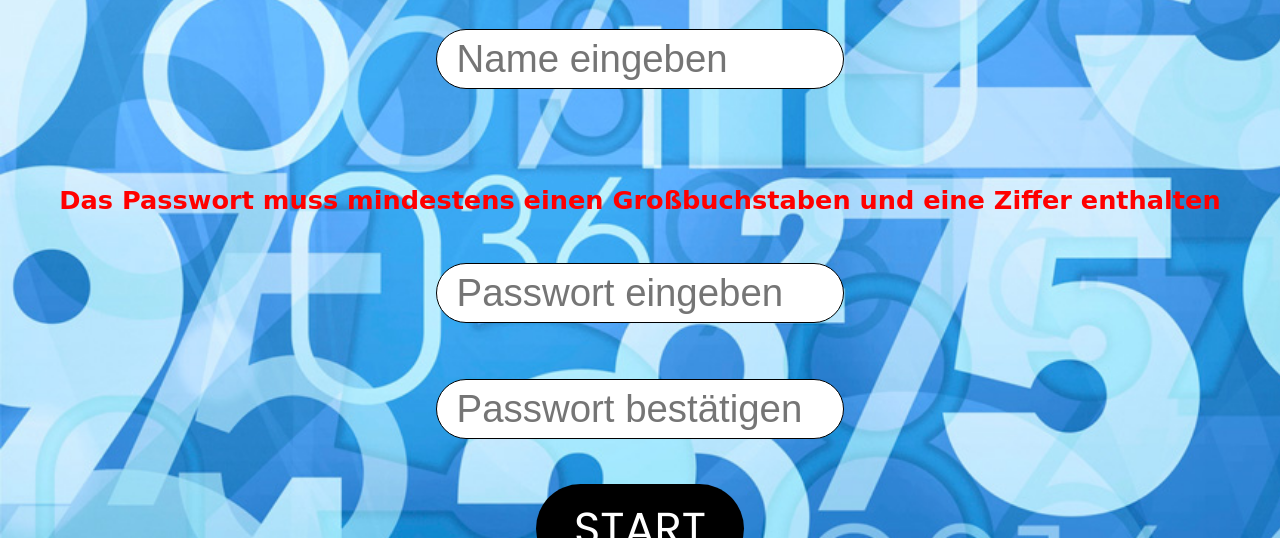
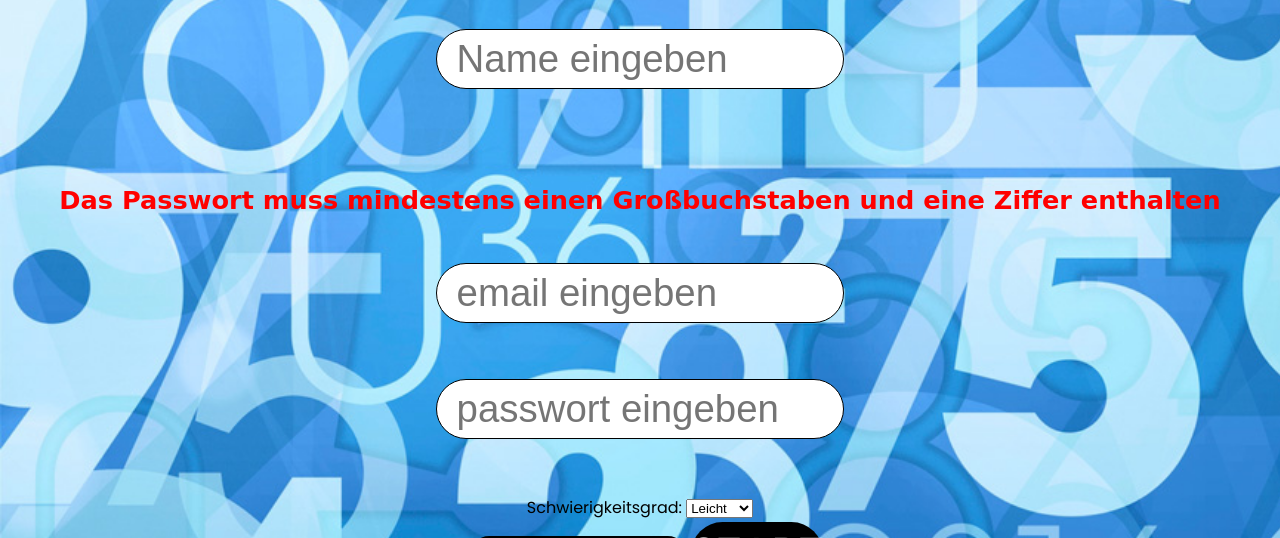
Before and after one commit to Alexneedaskyline/skyline, a plain HTML site: page Webprogrammierung/Quiz/Zahlenraten/index.html in a window 1280 px wide. Both pictures are taken after a click on the button "Deutsch". Shown: the part 262-800 px from the top of the page. Drawn offline with Linux system fonts and the light colour scheme.

Commit message:
Update index.html

```diff
--- a/Webprogrammierung/Quiz/Zahlenraten/index.html
+++ b/Webprogrammierung/Quiz/Zahlenraten/index.html
@@ -32,11 +32,11 @@
             font-family: 'Poppins', sans-serif;
             font-size: 3.5vw;
             background-color: black;
-            padding: 1vw 3vw;
+            padding: -0.5vw 3vw;
             border-radius: 5vw;
             color: white;
             text-decoration: none;
-            margin-bottom: 10vh;
+            margin-bottom: 1vh;
         }
         a:hover {
             font-family: 'Poppins', sans-serif;
@@ -99,23 +99,43 @@
     </div>
     <h2 id="h2">Das Passwort muss mindestens einen Großbuchstaben und eine Ziffer enthalten</h2>
     <div>
+        <input type="email" id="emailInput1" placeholder="Email eingeben">
+    </div>
+
+    <div>
         <input type="password" id="passwordInput1" placeholder="Passwort eingeben">
     </div>
+
     <div>
-        <input type="password" id="passwordInput2" placeholder="Passwort bestätigen">
+        <label for="difficulty">Schwierigkeitsgrad:</label>
+        <select id="difficulty">
+            <option value="leicht">Leicht</option>
+            <option value="mittel">Mittel</option>
+            <option value="schwer">Schwer</option>
+        </select>
     </div>
+
+    <button id="showPasswordButton" onclick="showPassword()">Passwort anzeigen</button>
+
+
     <a href="a" onclick="startGame()">START</a>
 
     <script>
         function deutsch() {
             document.getElementById("h1").innerHTML = "Willkommen beim Zahlenrätsel!";
             document.getElementById("nameInput").placeholder = "Name eingeben";
+            document.getElementById("emailInput1").placeholder = "email eingeben";
+            document.getElementById("passwordInput1").placeholder = "passwort eingeben";
+            document.getElementById("showPasswordButton").placeholder = "Passwort eingeben";
             localStorage.setItem("sprache", "deutsch");
         }
 
         function englisch() {
             document.getElementById("h1").innerHTML = "Welcome to the number game!";
-            document.getElementById("nameInput").placeholder = "Insert name";
+            document.getElementById("nameInput").placeholder = "insert name";
+            document.getElementById("emailInput1").placeholder = "insert email";
+            document.getElementById("passwordInput1").placeholder = "insert password";
+            document.getElementById("showPasswordButton").placeholder = "show password";
             localStorage.setItem("sprache", "englisch");
         }
 
@@ -131,14 +151,21 @@
                 alert("Die Passwörter stimmen nicht überein. Bitte überprüfen Sie Ihre Eingaben.");
             }
         }
+        function showPassword() {
+                var passwordInput = document.getElementById("passwordInput1");
+                passwordInput.type = "text";
+            }
     </script>
 </body>
 </html>
-
-
 
 <!--
     Lies nach wie man den java script ein dictionary verstellen kann
     Google: "dictionary javascript"
     Erstelle dann in zahlenraten.html dann ein Dictionary in der variable dict, in dem der Schlüssel "leicht" der wert 10, mittel der wert 100 und schwer der wert 1000 zugeordnet ist.
 -->
+
+<!-- 24.04.2024
+Speichere die Gesamtzahl alles bisher gespielten Spiele ab (unabhängig davon, welcher Spieler sie gespielt hat).
+Zeige diese an einer geeigneten Stelle im Spiel oder auf der Startseite an
+-->
```
